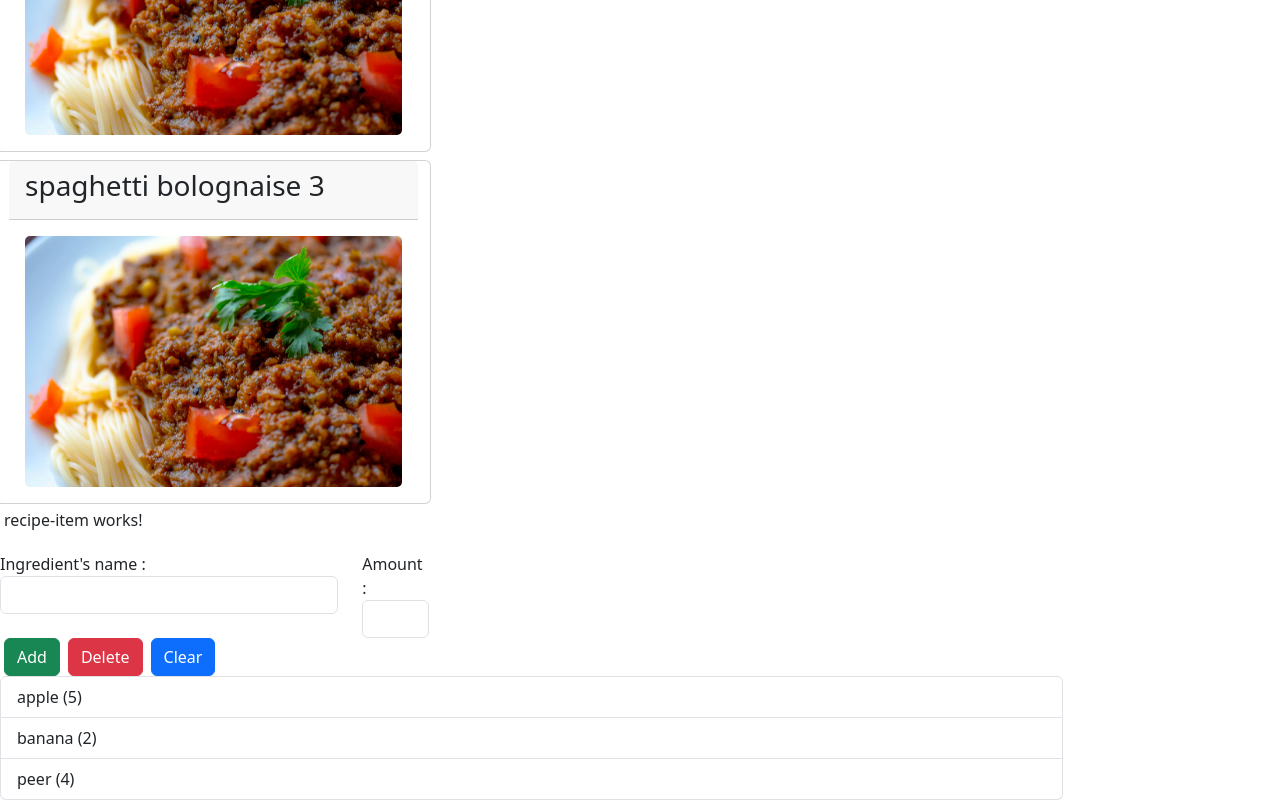
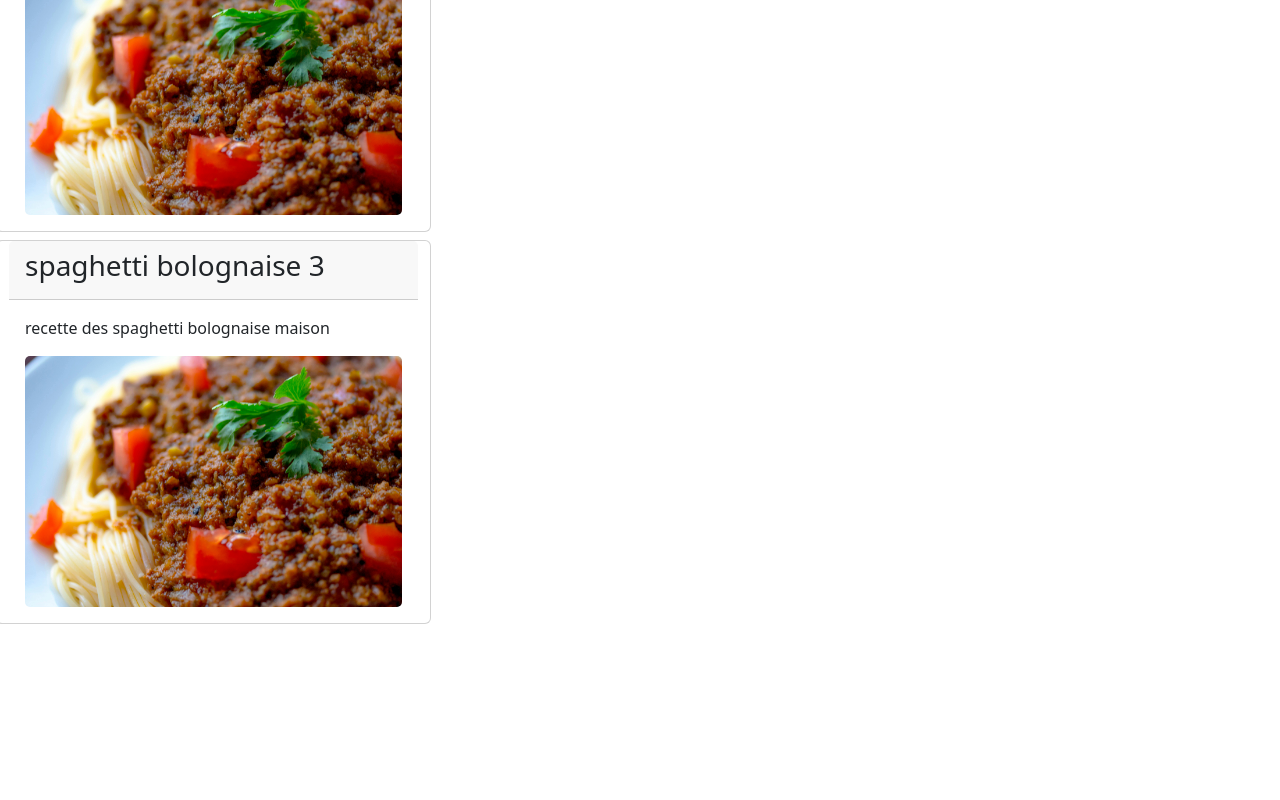
Before and after one commit to LRI-2020/ang-recipes-book, an Angular app: page / in a window 1280 px wide. Shown: the part 645-1445 px from the top of the page. After the commit the page ends 1277 px from the top, so only its background shows below. Built offline with nearby package versions, Linux system fonts and the light colour scheme.

Commit message:
Add first navigation version - temp use recipe item in recipe list component

```diff
--- a/src/app/app.component.html
+++ b/src/app/app.component.html
@@ -1,3 +1,3 @@
-<app-header></app-header>
-<app-recipes></app-recipes>
-<app-shopping-list></app-shopping-list>
+<app-header (onNavigate)="navigateTo($event)"></app-header>
+<app-recipes *ngIf="currentComponent==='recipes'"></app-recipes>
+<app-shopping-list *ngIf="currentComponent==='shopping'"></app-shopping-list>
--- a/src/app/app.component.ts
+++ b/src/app/app.component.ts
@@ -6,4 +6,9 @@ import { Component } from '@angular/core';
   styleUrl: './app.component.scss'
 })
 export class AppComponent {
+  currentComponent: string='recipes'
+
+  navigateTo(value:string){
+    this.currentComponent=value;
+  }
 }
--- a/src/app/header/header.component.html
+++ b/src/app/header/header.component.html
@@ -15,10 +15,10 @@
       <div class="collapse navbar-collapse" id="navbarNavDropdown">
         <ul class="navbar-nav">
           <li class="nav-item">
-            <a class="nav-link" href="#">Shopping List</a>
+            <a class="nav-link" href="#" (click)="navigateTo('shopping')">Shopping List</a>
           </li>
           <li class="nav-item">
-            <a class="nav-link" href="#">Recipes</a>
+            <a class="nav-link" href="#" (click)="navigateTo('recipes')">Recipes</a>
           </li>
           <li class="nav-item dropdown">
             <a class="nav-link dropdown-toggle" href="#" id="navbarDropdownMenuLink" role="button" data-bs-toggle="dropdown" aria-expanded="false">
--- a/src/app/header/header.component.ts
+++ b/src/app/header/header.component.ts
@@ -1,4 +1,4 @@
-import { Component } from '@angular/core';
+import {Component, EventEmitter, Output} from '@angular/core';
 
 @Component({
   selector: 'app-header',
@@ -6,4 +6,9 @@ import { Component } from '@angular/core';
   styleUrl: './header.component.scss'
 })
 export class HeaderComponent {
+  @Output() onNavigate = new EventEmitter<string>();
+
+  navigateTo(value:string) {
+    this.onNavigate.emit(value);
+  }
 }
--- a/src/app/recipes/recipes-list/recipe-item/recipe-item.component.html
+++ b/src/app/recipes/recipes-list/recipe-item/recipe-item.component.html
@@ -1 +1,12 @@
-<p>recipe-item works!</p>
+<div class="row">
+  <div class="mx-1 card col-12 my-1">
+    <div class="card-header">
+      <h3 class="recipe_name">{{recipe.name}}</h3>
+    </div>
+    <div class="card-body">
+      <p>{{recipe.description}}</p>
+      <img [src]="recipe.imagePath" [alt]="recipe.name" class="recipe_img card-img">
+    </div>
+
+  </div>
+</div>
--- a/src/app/recipes/recipes-list/recipe-item/recipe-item.component.ts
+++ b/src/app/recipes/recipes-list/recipe-item/recipe-item.component.ts
@@ -1,4 +1,5 @@
-import { Component } from '@angular/core';
+import {Component, Input} from '@angular/core';
+import {Recipe} from "../../recipe.model";
 
 @Component({
   selector: 'app-recipe-item',
@@ -6,5 +7,6 @@ import { Component } from '@angular/core';
   styleUrl: './recipe-item.component.scss'
 })
 export class RecipeItemComponent {
+@Input('recipeItem')recipe:Recipe;
 
 }
--- a/src/app/recipes/recipes-list/recipes-list.component.html
+++ b/src/app/recipes/recipes-list/recipes-list.component.html
@@ -3,15 +3,4 @@
     <button class="btn btn-dark">New recipe</button>
   </div>
 </div>
-<div class="row">
-  <div class="mx-1 card col-12 my-1" *ngFor="let recipe of recipes">
-    <div class="card-header">
-      <h3 class="recipe_name">{{recipe.name}}</h3>
-    </div>
-    <div class="card-body">
-      <img [src]="recipe.imagePath" alt="recipe_img" class="recipe_img card-img">
-    </div>
-
-  </div>
-</div>
-<app-recipe-item></app-recipe-item>
+<app-recipe-item *ngFor="let recipe of recipes" [recipeItem]="recipe"></app-recipe-item>
```
Also changed, not shown: 1 other file (tests, documents, lock files or other folders).
